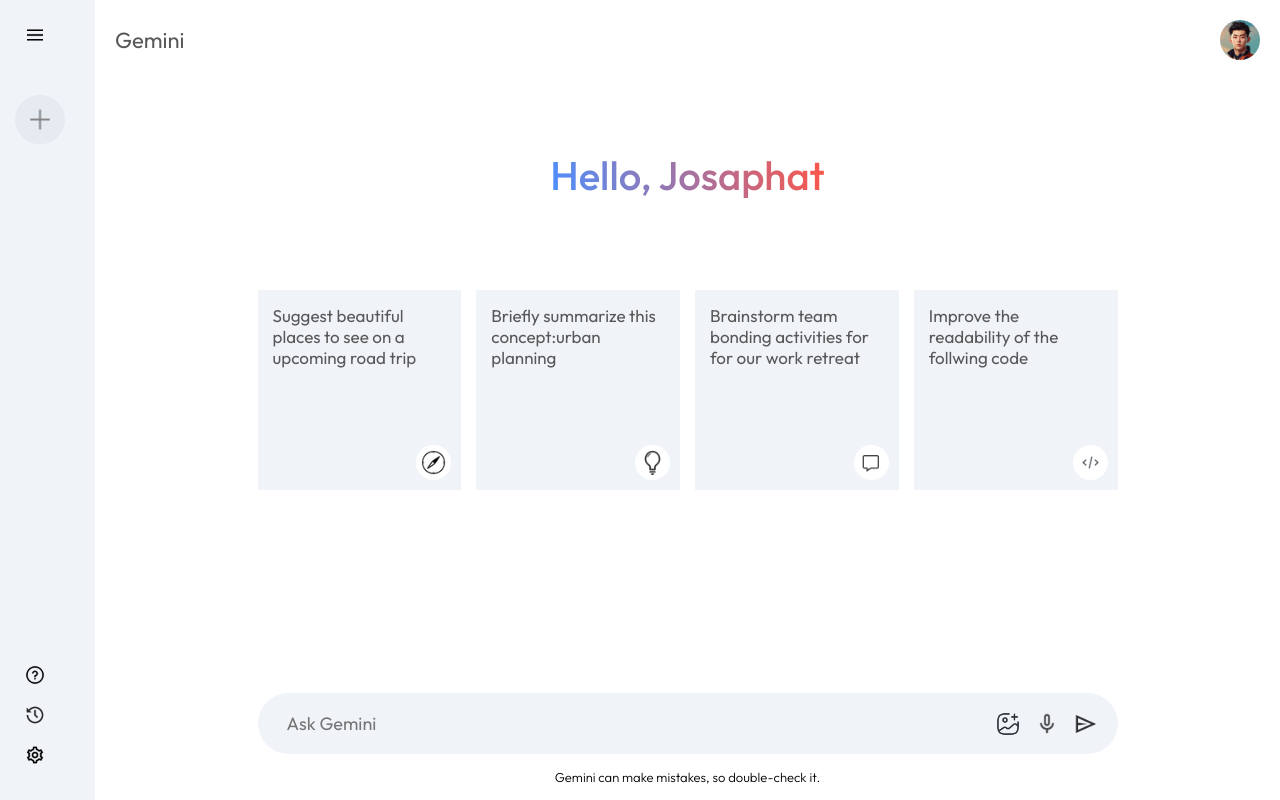
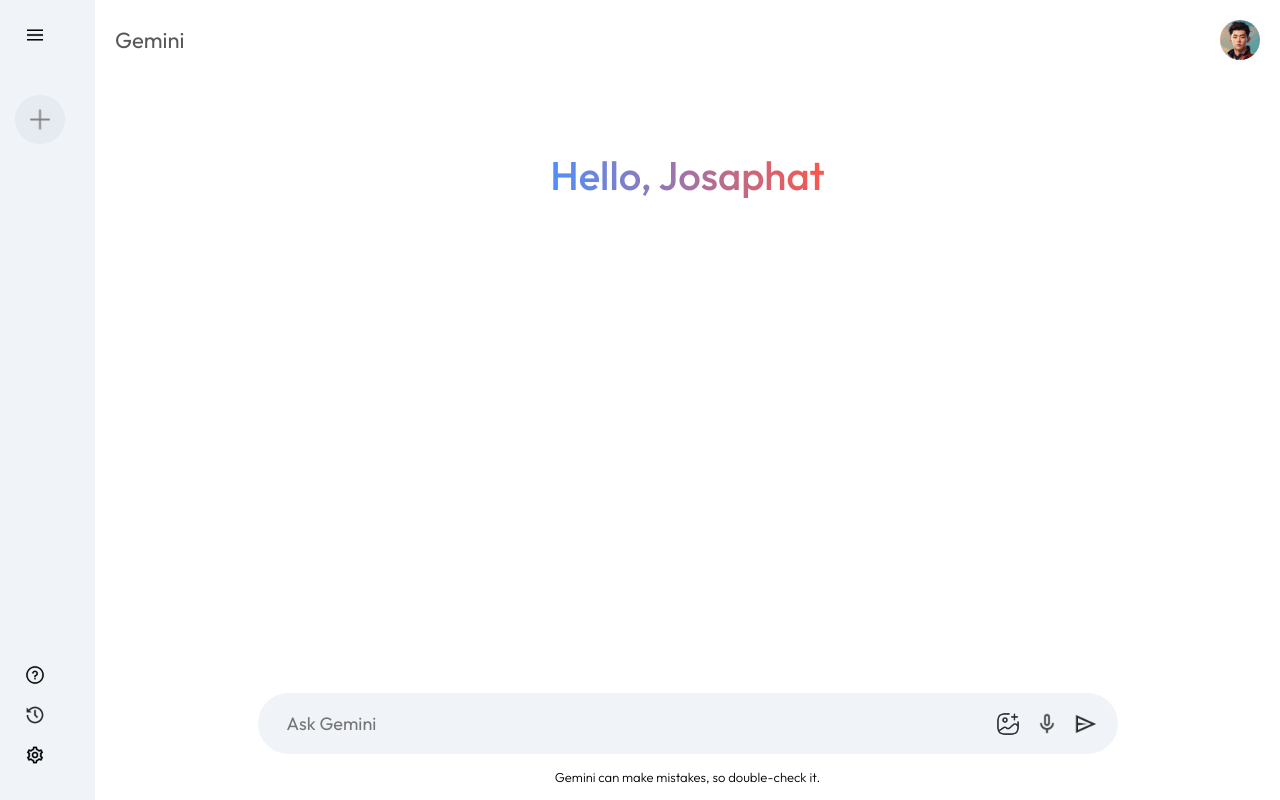
Before and after one commit to JosaphatMurhabazi/gemini-clone, a React (Vite) app: page / in a window 1280 px wide. Built offline with nearby package versions, Linux system fonts and the light colour scheme.

Commit message:
Add Generative AI functionality

```diff
--- a/src/components/main/Main.tsx
+++ b/src/components/main/Main.tsx
@@ -1,7 +1,18 @@
+import { useContext } from 'react';
 import { assets } from '../../assets/assets';
 import './Main.css';
+import { Context } from '../../context/Context';
 
 const Main = () => {
+  const {
+    onSent,
+    recentPrompt,
+    showResult,
+    isLoading,
+    resultData,
+    setInput,
+    input,
+  } = useContext(Context);
   return (
     <div className="main">
       <div className="nav">
@@ -9,39 +20,39 @@
         <img src={assets.user_icon} alt="user_icon" />
       </div>
       <div className="main-container">
-        <>
-          <div className="greet">
-            <p>
-              <span>Hello, Josaphat</span>
-            </p>
-          </div>
-          <div className="cards">
-            <div className="card">
-              <p>Suggest beautiful places to see on a upcoming road trip</p>
-              <img src={assets.compass_icon} alt="compass_icon" />
+        {!showResult ? (
+          <>
+            <div className="greet">
+              <p>
+                <span>Hello, Josaphat</span>
+              </p>
             </div>
-            <div className="card">
-              <p>Briefly summarize this concept:urban planning</p>
-              <img src={assets.bulb_icon} alt="compass_icon" />
+          </>
+        ) : (
+          <div className="result">
+            <div className="result-title">
+              <img src={assets.user_icon} alt="" />
+              <p>{recentPrompt}</p>
             </div>
-            <div className="card">
-              <p>Brainstorm team bonding activities for for our work retreat</p>
-              <img src={assets.message_icon} alt="compass_icon" />
-            </div>
-            <div className="card">
-              <p>Improve the readability of the follwing code</p>
-              <img src={assets.code_icon} alt="compass_icon" />
+            <div className="result-data">
+              <img src={assets.gemini_icon} alt="" />
+              <p dangerouslySetInnerHTML={{ __html: resultData }}></p>
             </div>
           </div>
-        </>
+        )}
 
         <div className="main-bottom">
           <div className="search-box">
-            <input type="text" placeholder="Ask Gemini" />
+            <input
+              type="text"
+              value={input}
+              onChange={(e) => setInput(e.target.value)}
+              placeholder="Ask Gemini"
+            />
             <div>
               <img src={assets.gallery_icon} alt="" />
               <img src={assets.mic_icon} alt="" />
-              <img src={assets.send_icon} alt="" />
+              <img onClick={() => onSent()} src={assets.send_icon} alt="" />
             </div>
           </div>
           <p className="bottom-info">
--- a/src/config/gemini.ts
+++ b/src/config/gemini.ts
@@ -23,6 +23,7 @@
 
   const result = await chatSession.sendMessage(prompt);
   console.log(result.response.text());
+  return result.response.text();
 }
 
 export default run;
--- /dev/null
+++ b/src/context/Context.tsx
@@ -0,0 +1,55 @@
+import { createContext, useState } from 'react';
+import run from '../config/gemini';
+
+export const Context = createContext(null);
+
+interface Props {
+  children: React.ReactNode;
+}
+
+const ContextProvider = ({ children }: Props) => {
+  const [input, setInput] = useState('');
+  const [recentPrompt, setRecentPrompt] = useState('');
+  const [prevPrompts, setPrevPrompts] = useState<string[]>([]);
+  const [showResult, setShowResult] = useState(false);
+  const [isLoading, setLoading] = useState(false);
+  const [resultData, setResultData] = useState('');
+
+  const onSent = async () => {
+    try {
+      setResultData('');
+      setLoading(true);
+      setShowResult(true);
+      setRecentPrompt(input);
+      const response = await run(input);
+      setResultData(response);
+      setPrevPrompts([...prevPrompts, input]);
+      setLoading(false);
+      setInput('');
+    } catch (error) {
+      console.error('Error :', error);
+    } finally {
+      setLoading(false);
+    }
+  };
+
+  const contextValue = {
+    prevPrompts,
+    setPrevPrompts,
+    onSent,
+    recentPrompt,
+    setRecentPrompt,
+    showResult,
+    setShowResult,
+    isLoading,
+    setLoading,
+    resultData,
+    setResultData,
+    input,
+    setInput,
+  };
+
+  return <Context.Provider value={contextValue}>{children}</Context.Provider>;
+};
+
+export default ContextProvider;
--- a/src/main.tsx
+++ b/src/main.tsx
@@ -2,9 +2,12 @@
 import { createRoot } from 'react-dom/client';
 import './index.css';
 import App from './App.tsx';
+import ContextProvider from './context/Context.tsx';
 
 createRoot(document.getElementById('root')!).render(
   <StrictMode>
-    <App />
+    <ContextProvider>
+      <App />
+    </ContextProvider>
   </StrictMode>
 );
```
